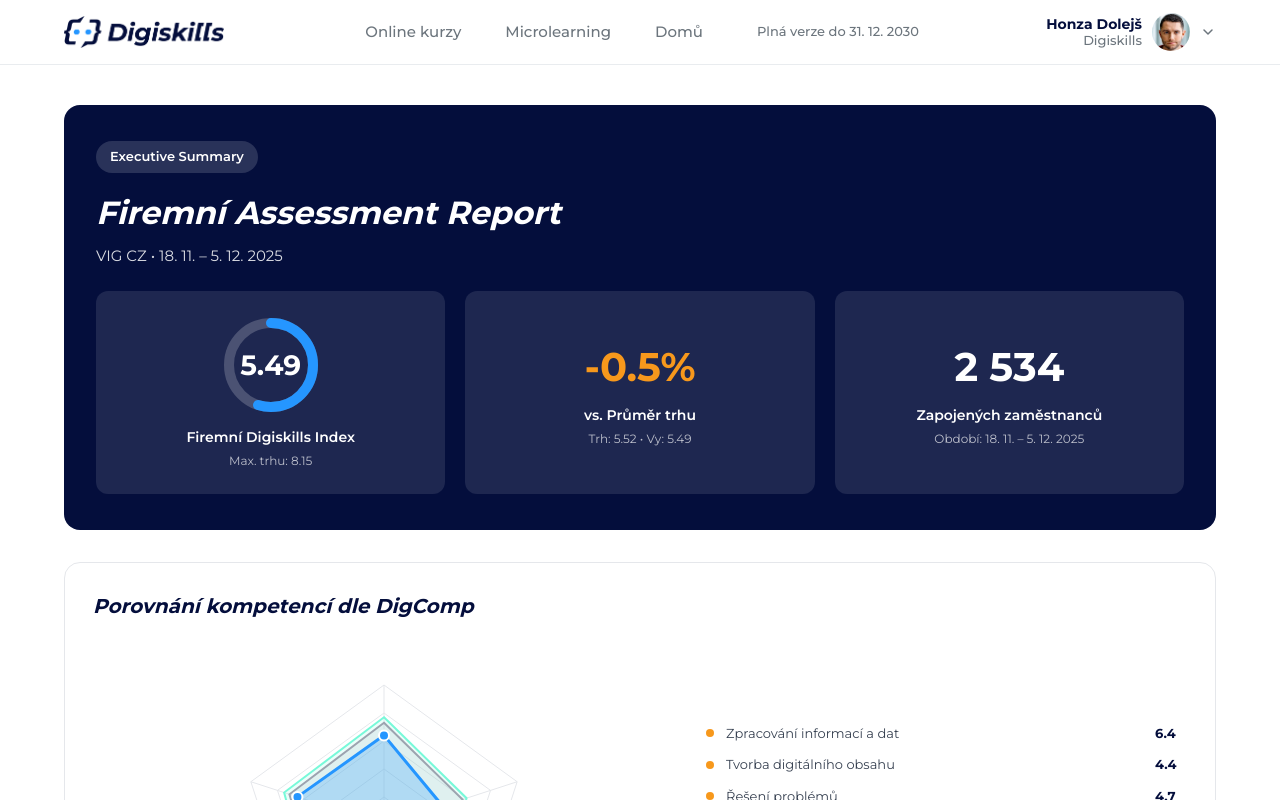
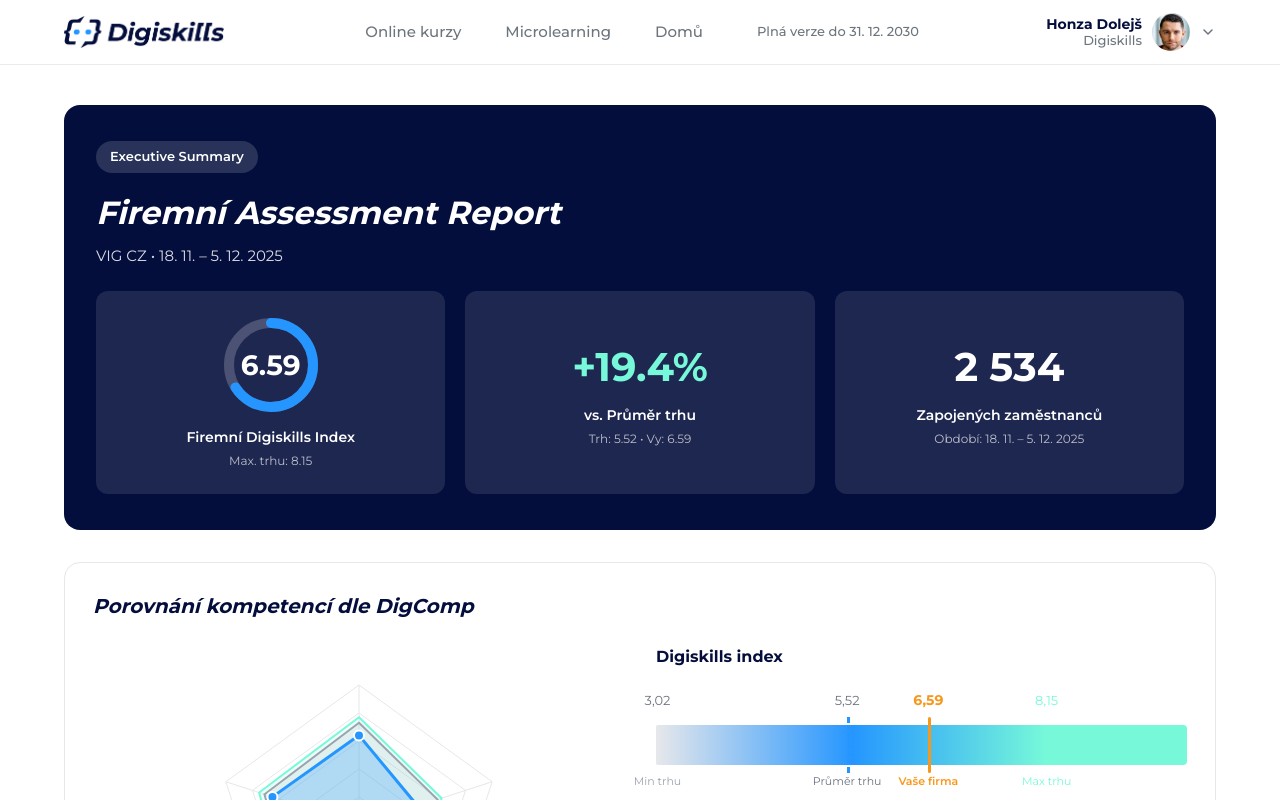
Before and after one commit to sharkjd/digiskills-vision, a Next.js app: page /firma/vysledky in a window 1280 px wide. Shown: the top 800 px of the page. Built offline with nearby package versions, Linux system fonts and the light colour scheme.

Commit message:
Úpravy CompanyAssessmentReport
Co-authored-by: Cursor <cursoragent@cursor.com>

```diff
--- a/src/components/reports/CompanyAssessmentReport.tsx
+++ b/src/components/reports/CompanyAssessmentReport.tsx
@@ -7,7 +7,7 @@ const COMPANY_DATA = {
   name: "VIG CZ",
   period: "18. 11. – 5. 12. 2025",
   respondents: 2534,
-  companyIndex: 5.49,
+  companyIndex: 6.59,
   marketAvg: 5.52,
   marketMax: 8.15,
   marketMin: 3.02,
@@ -258,7 +258,8 @@ export default function CompanyAssessmentReport() {
           Porovnání kompetencí dle DigComp
         </h2>
 
-        <div style={{ display: "flex", gap: 32, alignItems: "center", flexWrap: "wrap" }}>
+        <div style={{ display: "flex", gap: 32, alignItems: "flex-start", flexWrap: "wrap" }}>
+          {/* Radar chart (pavouk) */}
           <div style={{ flex: "1 1 360px", minWidth: 300 }}>
             <CompanyRadarChart
               companyScores={DIGCOMP_SCORES.company}
@@ -268,8 +269,17 @@ export default function CompanyAssessmentReport() {
             />
           </div>
 
-          <div style={{ flex: "1 1 260px" }}>
-            <div style={{ display: "flex", flexDirection: "column", gap: 12 }}>
+          {/* Digiskills Index chart + legend */}
+          <div style={{ flex: "1 1 360px", minWidth: 300 }}>
+            <DigiskillsIndexChart
+              companyIndex={COMPANY_DATA.companyIndex}
+              marketAvg={COMPANY_DATA.marketAvg}
+              marketMin={COMPANY_DATA.marketMin}
+              marketMax={COMPANY_DATA.marketMax}
+            />
+
+            {/* Legenda kompetencí */}
+            <div style={{ display: "flex", flexDirection: "column", gap: 12, marginTop: 24 }}>
               {DIGCOMP_LABELS.map((label, i) => (
                 <div key={label} style={{ display: "flex", alignItems: "center", gap: 12 }}>
                   <div
@@ -332,7 +342,7 @@ export default function CompanyAssessmentReport() {
         <div style={{ maxWidth: 720, display: "flex", flexDirection: "column", gap: 20 }}>
           <p style={{ margin: 0, fontSize: 16, lineHeight: 1.9, color: "#1F2937" }}>
             <strong>{COMPANY_DATA.name}</strong> dosáhla v hodnoceném období celkového Digiskills Indexu{" "}
-            <strong>{COMPANY_DATA.companyIndex.toFixed(2)}</strong>, což je mírně pod průměrem trhu{" "}
+            <strong>{COMPANY_DATA.companyIndex.toFixed(2)}</strong>, což je mírně nad průměrem trhu{" "}
             ({COMPANY_DATA.marketAvg.toFixed(2)}). S více než {COMPANY_DATA.respondents.toLocaleString("cs-CZ")} zapojenými
             zaměstnanci jde o solidní základ pro cílené rozvíjení digitálních kompetencí.
           </p>
@@ -734,6 +744,196 @@ export default function CompanyAssessmentReport() {
   );
 }
 
+function DigiskillsIndexChart({
+  companyIndex,
+  marketAvg,
+  marketMin,
+  marketMax,
+}: {
+  companyIndex: number;
+  marketAvg: number;
+  marketMin: number;
+  marketMax: number;
+}) {
+  const chartMin = Math.floor(marketMin);
+  const chartMax = Math.ceil(marketMax + 1);
+  const range = chartMax - chartMin;
+
+  const companyPercent = ((companyIndex - chartMin) / range) * 100;
+  const marketAvgPercent = ((marketAvg - chartMin) / range) * 100;
+  const marketMinPercent = ((marketMin - chartMin) / range) * 100;
+  const marketMaxPercent = ((marketMax - chartMin) / range) * 100;
+
+  return (
+    <div style={{ marginBottom: 16 }}>
+      <h3 style={{ fontSize: 16, fontWeight: 700, color: "#040E3C", margin: "0 0 20px" }}>
+        Digiskills index
+      </h3>
+
+      {/* Hodnoty nad grafem */}
+      <div style={{ position: "relative", height: 32, marginBottom: 4 }}>
+        {/* Min trhu */}
+        <div
+          style={{
+            position: "absolute",
+            left: `${marketMinPercent}%`,
+            transform: "translateX(-50%)",
+            textAlign: "center",
+          }}
+        >
+          <span style={{ fontSize: 13, color: "#6B7280" }}>{marketMin.toFixed(2).replace(".", ",")}</span>
+        </div>
+        {/* Vaše firma */}
+        <div
+          style={{
+            position: "absolute",
+            left: `${companyPercent}%`,
+            transform: "translateX(-50%)",
+            textAlign: "center",
+          }}
+        >
+          <span style={{ fontSize: 14, fontWeight: 700, color: "#F7981C" }}>
+            {companyIndex.toFixed(2).replace(".", ",")}
+          </span>
+        </div>
+        {/* Průměr trhu */}
+        <div
+          style={{
+            position: "absolute",
+            left: `${marketAvgPercent}%`,
+            transform: "translateX(-50%)",
+            textAlign: "center",
+          }}
+        >
+          <span style={{ fontSize: 13, color: "#6B7280" }}>{marketAvg.toFixed(2).replace(".", ",")}</span>
+        </div>
+        {/* Max trhu */}
+        <div
+          style={{
+            position: "absolute",
+            left: `${marketMaxPercent}%`,
+            transform: "translateX(-50%)",
+            textAlign: "center",
+          }}
+        >
+          <span style={{ fontSize: 13, color: "#77F9D9" }}>{marketMax.toFixed(2).replace(".", ",")}</span>
+        </div>
+      </div>
+
+      {/* Hlavní pruh grafu */}
+      <div
+        style={{
+          position: "relative",
+          height: 40,
+          borderRadius: 4,
+          overflow: "visible",
+          display: "flex",
+        }}
+      >
+        {/* Šedá zóna (min → firma/průměr, co je nižší) */}
+        <div
+          style={{
+            width: `${marketMinPercent}%`,
+            background: "#E5E7EB",
+            borderRadius: "4px 0 0 4px",
+          }}
+        />
+        {/* Modrá zóna (firma/min → průměr) */}
+        <div
+          style={{
+            width: `${marketMaxPercent - marketMinPercent}%`,
+            background: "linear-gradient(to right, #E5E7EB, #2596FF 50%, #77F9D9)",
+            position: "relative",
+          }}
+        >
+          {/* Svislá čára pro firmu (oranžová) */}
+          <div
+            style={{
+              position: "absolute",
+              left: `${((companyIndex - marketMin) / (marketMax - marketMin)) * 100}%`,
+              top: -8,
+              bottom: -8,
+              width: 3,
+              background: "#F7981C",
+              borderRadius: 2,
+              zIndex: 2,
+            }}
+          />
+          {/* Svislá čárkovaná čára pro průměr trhu */}
+          <div
+            style={{
+              position: "absolute",
+              left: `${((marketAvg - marketMin) / (marketMax - marketMin)) * 100}%`,
+              top: -8,
+              bottom: -8,
+              width: 0,
+              borderLeft: "3px dashed #2596FF",
+              zIndex: 1,
+            }}
+          />
+        </div>
+        {/* Zelená zóna (průměr → max) */}
+        <div
+          style={{
+            flex: 1,
+            background: "#77F9D9",
+            borderRadius: "0 4px 4px 0",
+          }}
+        />
+      </div>
+
+      {/* Popisky pod grafem */}
+      <div style={{ position: "relative", height: 24, marginTop: 8 }}>
+        <div
+          style={{
+            position: "absolute",
+            left: `${marketMinPercent}%`,
+            transform: "translateX(-50%)",
+            fontSize: 11,
+            color: "#9CA3AF",
+          }}
+        >
+          Min trhu
+        </div>
+        <div
+          style={{
+            position: "absolute",
+            left: `${companyPercent}%`,
+            transform: "translateX(-50%)",
+            fontSize: 11,
+            fontWeight: 600,
+            color: "#F7981C",
+          }}
+        >
+          Vaše firma
+        </div>
+        <div
+          style={{
+            position: "absolute",
+            left: `${marketAvgPercent}%`,
+            transform: "translateX(-50%)",
+            fontSize: 11,
+            color: "#6B7280",
+          }}
+        >
+          Průměr trhu
+        </div>
+        <div
+          style={{
+            position: "absolute",
+            left: `${marketMaxPercent}%`,
+            transform: "translateX(-50%)",
+            fontSize: 11,
+            color: "#77F9D9",
+          }}
+        >
+          Max trhu
+        </div>
+      </div>
+    </div>
+  );
+}
+
 function CompanyRadarChart({
   companyScores,
   marketAvg,
```
